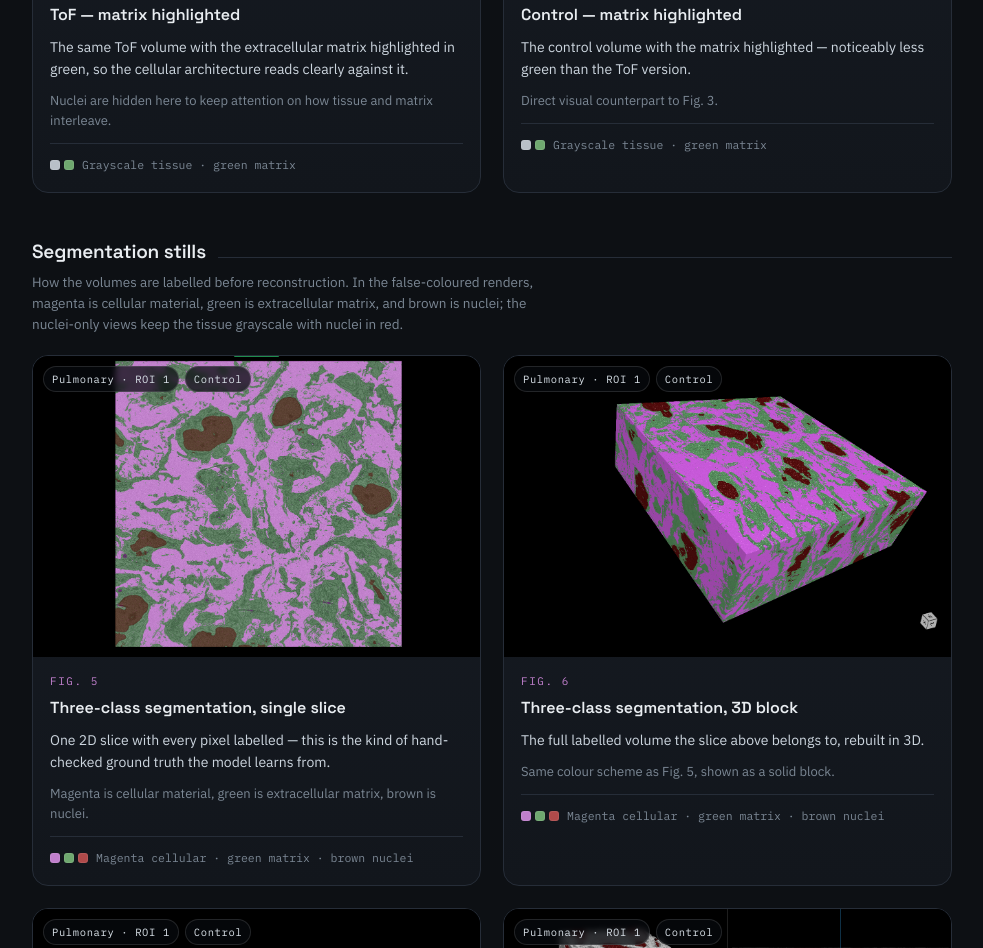
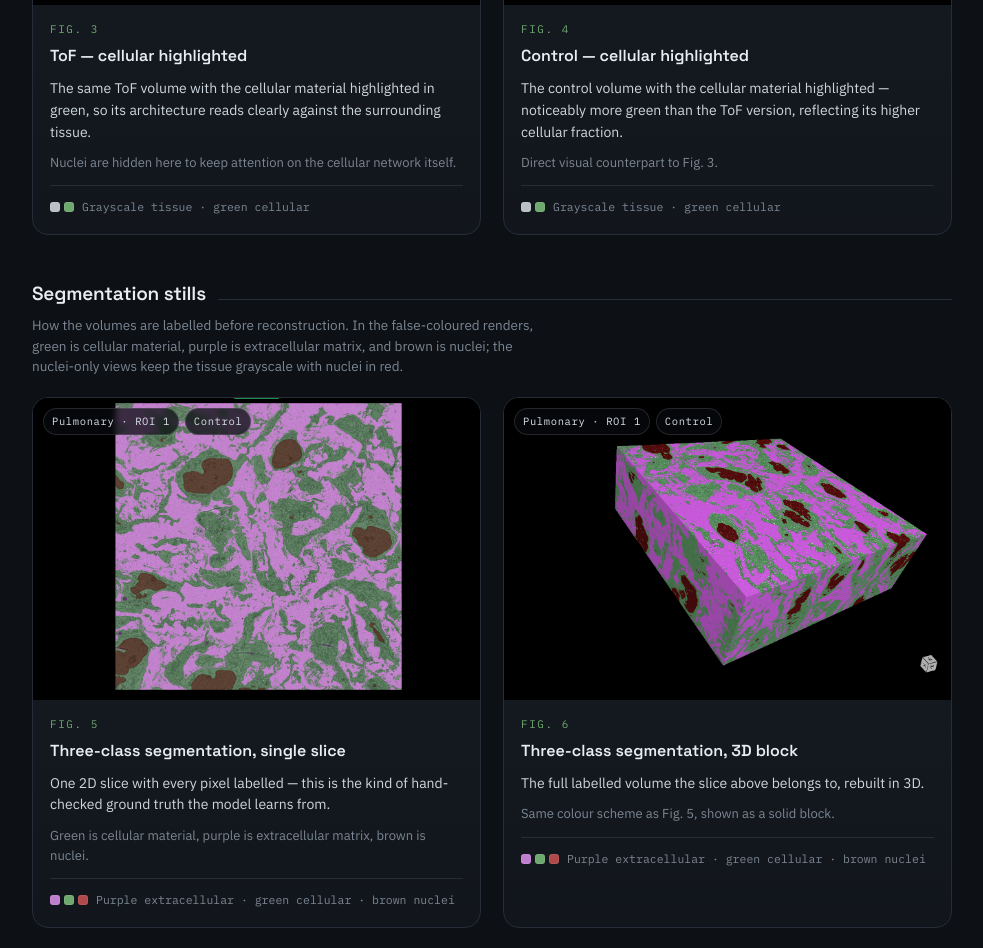
Before and after one commit to theresaWunderlich/ValveReconstructions, a plain HTML site: page index.html in a window 1280 px wide. Shown: the part 1421-2369 px from the top of the page, without its empty margins (148-1131 px from the left). Drawn offline with Linux system fonts and the light colour scheme; grey boxes are pictures that could not be loaded.

Commit message:
Update colors and captions in index.html

```diff
--- a/index.html
+++ b/index.html
@@ -17,43 +17,43 @@ const FIGURES = [
   { kind:'video', fig:'1', valve:'Pulmonary · ROI 1', condition:'ToF',
     title:'ToF — cellular volume & nuclei',
     src:'videos/tof_roi1_cellular_and_nuclei.mp4', poster:'posters/tof_roi1_cellular_and_nuclei.jpg',
-    colors:'Grayscale tissue · green matrix · dark-red nuclei',
-    caption:'The ToF pulmonary leaflet in 3D. Cellular tissue is left grayscale, the extracellular matrix is green, and nuclei are picked out in dark red.',
-    description:'This is the valve where the effect shows up: in ToF the cellular fraction drops and the green matrix takes up more of the volume.' },
+    colors:'Grayscale tissue · green cellular · dark-red nuclei',
+    caption:'The ToF pulmonary leaflet in 3D. The cellular material is highlighted in green and nuclei in dark red, against the surrounding tissue in grayscale.',
+    description:'This is the valve where the effect shows up: in ToF the cellular fraction (green) drops and the extracellular matrix takes up more of the volume.' },
 
   { kind:'video', fig:'2', valve:'Pulmonary · ROI 1', condition:'Control',
     title:'Control — cellular volume & nuclei',
     src:'videos/control_roi1_cellular_and_nuclei.mp4', poster:'posters/control_roi1_cellular_and_nuclei.jpg',
-    colors:'Grayscale tissue · green matrix · dark-red nuclei',
-    caption:'The normal leaflet, same region and same rendering. Watch it beside the ToF movie to see the shift toward more matrix.',
+    colors:'Grayscale tissue · green cellular · dark-red nuclei',
+    caption:'The normal leaflet, same region and same rendering. Watch it beside the ToF movie to see the shift toward less cellular material.',
     description:'The reference volume the ToF sample is measured against.' },
 
   { kind:'video', fig:'3', valve:'Pulmonary · ROI 1', condition:'ToF',
-    title:'ToF — matrix highlighted',
+    title:'ToF — cellular highlighted',
     src:'videos/tof_roi1_cellular_highlights.mp4', poster:'posters/tof_roi1_cellular_highlights.jpg',
-    colors:'Grayscale tissue · green matrix',
-    caption:'The same ToF volume with the extracellular matrix highlighted in green, so the cellular architecture reads clearly against it.',
-    description:'Nuclei are hidden here to keep attention on how tissue and matrix interleave.' },
+    colors:'Grayscale tissue · green cellular',
+    caption:'The same ToF volume with the cellular material highlighted in green, so its architecture reads clearly against the surrounding tissue.',
+    description:'Nuclei are hidden here to keep attention on the cellular network itself.' },
 
   { kind:'video', fig:'4', valve:'Pulmonary · ROI 1', condition:'Control',
-    title:'Control — matrix highlighted',
+    title:'Control — cellular highlighted',
     src:'videos/control_roi1_cellular_highlights.mp4', poster:'posters/control_roi1_cellular_highlights.jpg',
-    colors:'Grayscale tissue · green matrix',
-    caption:'The control volume with the matrix highlighted — noticeably less green than the ToF version.',
+    colors:'Grayscale tissue · green cellular',
+    caption:'The control volume with the cellular material highlighted — noticeably more green than the ToF version, reflecting its higher cellular fraction.',
     description:'Direct visual counterpart to Fig. 3.' },
 
   // ---- segmentation stills ----
   { kind:'image', fig:'5', valve:'Pulmonary · ROI 1', condition:'Control',
     title:'Three-class segmentation, single slice',
     src:'images/control_roi1_3class_slice.png',
-    colors:'Magenta cellular · green matrix · brown nuclei',
+    colors:'Purple extracellular · green cellular · brown nuclei',
     caption:'One 2D slice with every pixel labelled — this is the kind of hand-checked ground truth the model learns from.',
-    description:'Magenta is cellular material, green is extracellular matrix, brown is nuclei.' },
+    description:'Green is cellular material, purple is extracellular matrix, brown is nuclei.' },
 
   { kind:'image', fig:'6', valve:'Pulmonary · ROI 1', condition:'Control',
     title:'Three-class segmentation, 3D block',
     src:'images/control_roi1_3class_3d.png',
-    colors:'Magenta cellular · green matrix · brown nuclei',
+    colors:'Purple extracellular · green cellular · brown nuclei',
     caption:'The full labelled volume the slice above belongs to, rebuilt in 3D.',
     description:'Same colour scheme as Fig. 5, shown as a solid block.' },
 
@@ -74,7 +74,7 @@ const FIGURES = [
   { kind:'image', fig:'9', valve:'Aortic · ROI 2', condition:'Control',
     title:'Aortic leaflet — cellular vs matrix',
     src:'images/control_roi2_cell_ecm.png',
-    colors:'Magenta cellular · green matrix',
+    colors:'Purple extracellular · green cellular',
     caption:'The aortic valve, segmented into cellular and matrix. This is the comparison valve — it barely changes between conditions.',
     description:'Its flatness is what makes the pulmonary change valve-specific rather than a whole-heart effect.' }
 ];
@@ -87,8 +87,8 @@ const POSTER_LINK = '';
 :root{
   --bg:#0d1014; --bg-2:#12161c; --panel:#171c24; --line:#262d38;
   --ink:#e9edf1; --ink-mut:#7b8794;
-  --cellular:#c07fcc;      /* magenta — cellular (3-class renders) */
-  --extracellular:#6fa86f; /* green  — extracellular matrix */
+  --cellular:#6fa86f;      /* green — cellular */
+  --extracellular:#c07fcc; /* purple/magenta — extracellular matrix */
   --nuclei:#b04a4a;        /* red/brown — nuclei */
   --maxw:960px;
 }
@@ -182,11 +182,11 @@ footer{margin-top:50px;padding:26px 0 60px;border-top:1px solid var(--line)}
   </header>
 
   <div class="sec-head"><h2>Reconstructions</h2><span class="rule"></span></div>
-  <p class="sec-note">Rotating 3D volumes of the pulmonary valve leaflet (ROI&nbsp;1). Tissue is shown in grayscale; the extracellular matrix is green and nuclei are dark red. Tap to play.</p>
+  <p class="sec-note">Rotating 3D volumes of the pulmonary valve leaflet (ROI&nbsp;1). The cellular material is highlighted in green and nuclei in dark red, against the surrounding tissue in grayscale. Tap to play.</p>
   <div class="grid" id="grid-video"></div>
 
   <div class="sec-head"><h2>Segmentation stills</h2><span class="rule"></span></div>
-  <p class="sec-note">How the volumes are labelled before reconstruction. In the false-coloured renders, magenta is cellular material, green is extracellular matrix, and brown is nuclei; the nuclei-only views keep the tissue grayscale with nuclei in red.</p>
+  <p class="sec-note">How the volumes are labelled before reconstruction. In the false-coloured renders, green is cellular material, purple is extracellular matrix, and brown is nuclei; the nuclei-only views keep the tissue grayscale with nuclei in red.</p>
   <div class="grid" id="grid-image"></div>
 
   <div class="sec-head"><h2>What the numbers say</h2><span class="rule"></span></div>
@@ -216,12 +216,13 @@ footer{margin-top:50px;padding:26px 0 60px;border-top:1px solid var(--line)}
   var SW = { cellular:'var(--cellular)', matrix:'var(--extracellular)', nuclei:'var(--nuclei)' };
 
   function swatches(colors){
-    var t = colors.toLowerCase(), out = [];
-    if(t.indexOf('cellular')>-1 || t.indexOf('magenta')>-1) out.push(SW.cellular);
-    if(t.indexOf('matrix')>-1 || t.indexOf('green')>-1) out.push(SW.matrix);
-    if(t.indexOf('nuclei')>-1 || t.indexOf('red')>-1) out.push(SW.nuclei);
-    if(t.indexOf('grayscale')>-1) out.unshift('#b9c0c8');
-    return out.map(function(c){return '<i style="background:'+c+'"></i>';}).join('');
+    return colors.toLowerCase().split('·').map(function(tok){
+      if(tok.indexOf('grayscale')>-1) return '#b9c0c8';
+      if(tok.indexOf('green')>-1) return SW.cellular;
+      if(tok.indexOf('purple')>-1||tok.indexOf('magenta')>-1) return SW.matrix;
+      if(tok.indexOf('red')>-1||tok.indexOf('brown')>-1) return SW.nuclei;
+      return null;
+    }).filter(Boolean).map(function(c){return '<i style="background:'+c+'"></i>';}).join('');
   }
 
   function media(item){
```
